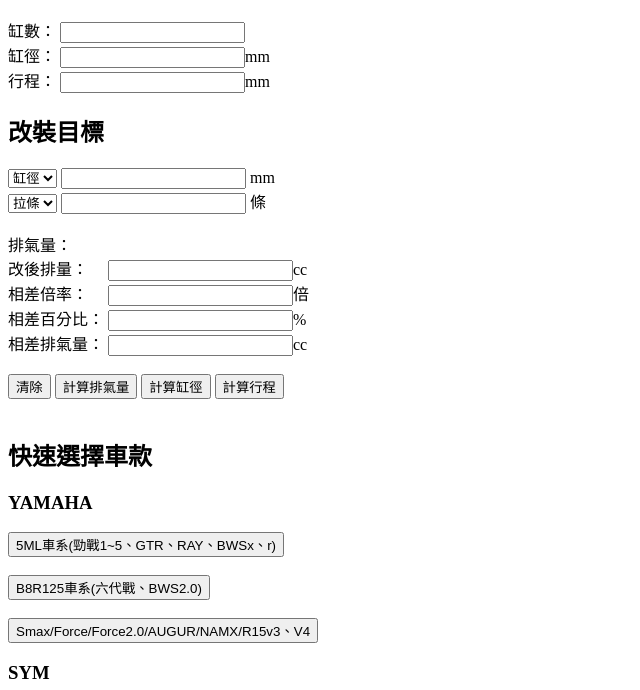
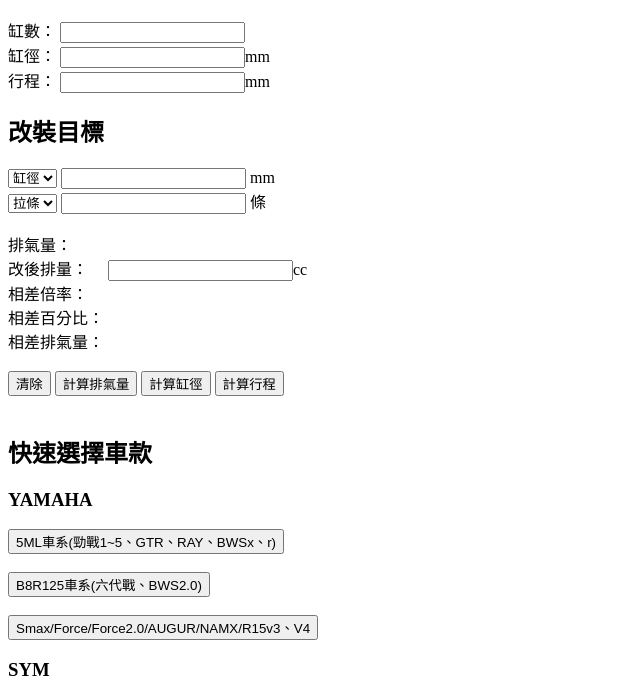
Before and after one commit to timliucode/timliucode.github.io, a plain HTML site: page enginecalc/index.html in a window 1280 px wide. Shown: the part 110-800 px from the top of the page, without its empty margins (0-640 px from the left). Drawn offline with Linux system fonts and the light colour scheme.

Commit message:
Refactor displacement calculation UI

```diff
--- a/enginecalc/calculateDisplacement.js
+++ b/enginecalc/calculateDisplacement.js
@@ -43,9 +43,9 @@ function calculate(mode = 0) {
     // 顯示結果
     document.getElementById('result').innerText = cap.toFixed(2) + ' cc';
     document.getElementById('newResult').value = newCap.toFixed(2);
-    document.getElementById('difference').value = (newCap / cap).toFixed(2);
-    document.getElementById('differencePercent').value = ((newCap - cap) / cap * 100).toFixed(2);
-    document.getElementById('differenceResult').value = (newCap - cap).toFixed(2);
+    document.getElementById('difference').innerText = (newCap / cap).toFixed(2) + ' 倍';
+document.getElementById('differencePercent').innerText = ((newCap - cap) / cap * 100).toFixed(2) + ' %';
+    document.getElementById('differenceResult').innerText = (newCap - cap).toFixed(2) + ' cc';
 
     if (mode == 1) {
         if (newStrokeUnit == 0) { // 新的行程單位為條
--- a/enginecalc/index.html
+++ b/enginecalc/index.html
@@ -45,16 +45,14 @@
 
     <label for="result">排氣量：　　</label><span id="result"></span><br>
     <label for="newResult">改後排量：　</label>
-    <input type="number" id="newResult" min="1" step="0.1" >cc<br>
+    <input type="number" id="newResult" min="1" step="0.1">cc<br>
 
     <label for="difference">相差倍率：　</label>
-    <input type="number" id="difference" min="1" step="0.1" oninput="calculate()">倍<br>
-
+    <span id="difference"></span><br>
     <label for="differencePercent">相差百分比：</label>
-    <input type="number" id="differencePercent" min="1" step="0.1" oninput="calculate()">%<br>
-
+    <span id="differencePercent"></span><br>
     <label for="differenceResult">相差排氣量：</label>
-    <input type="number" id="differenceResult" min="1" step="0.1" oninput="calculate()">cc<br><br>
+    <span id="differenceResult"></span><br><br>
 
     <button onclick="clearInputs()">清除</button>
     <button onclick="calculate(0)">計算排氣量</button>
```
